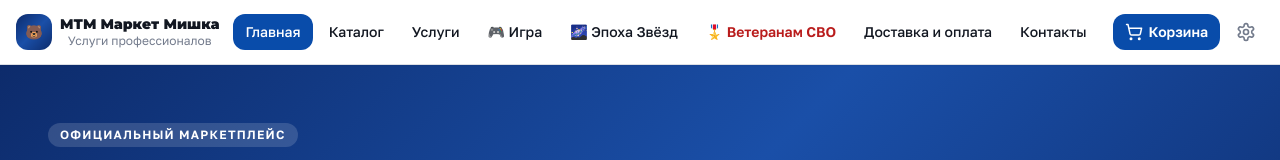
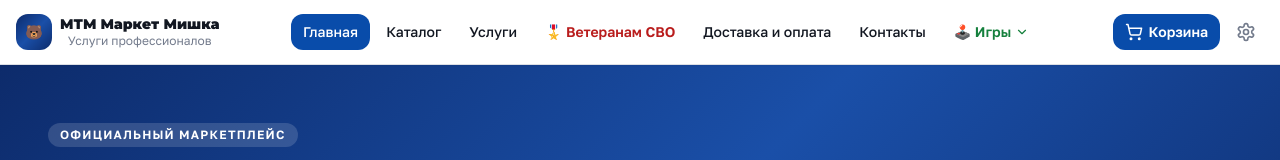
Before and after one commit to pr-poehali-dev/biotech-anime-store, a React (Vite) app: page / in a window 1280 px wide. Shown: the top 160 px of the page. Built offline with nearby package versions, Linux system fonts and the light colour scheme.

Commit message:
feat: зеленые метки игр в шапке

```diff
--- a/src/components/Header.tsx
+++ b/src/components/Header.tsx
@@ -1,4 +1,4 @@
-import { useState } from "react";
+import { useState, useRef, useEffect } from "react";
 import Icon from "@/components/ui/icon";
 import type { Page } from "@/App";
 
@@ -8,12 +8,17 @@ type HeaderProps = {
   cartCount: number;
 };
 
+const GAMES: Array<{ id: Page; label: string; desc: string }> = [
+  { id: "game",  label: "🎮 Игра",         desc: "Мини-игра" },
+  { id: "game2", label: "🌌 Эпоха Звёзд",  desc: "Стратегия" },
+];
+
+const GAME_IDS = GAMES.map(g => g.id);
+
 const NAV = [
-  { id: "home", label: "Главная" },
-  { id: "catalog", label: "Каталог" },
+  { id: "home",     label: "Главная" },
+  { id: "catalog",  label: "Каталог" },
   { id: "services", label: "Услуги" },
-  { id: "game", label: "🎮 Игра" },
-  { id: "game2", label: "🌌 Эпоха Звёзд" },
   { id: "veterans", label: "Ветеранам СВО" },
   { id: "delivery", label: "Доставка и оплата" },
   { id: "contacts", label: "Контакты" },
@@ -21,15 +26,29 @@ const NAV = [
 
 export default function Header({ page, setPage, cartCount }: HeaderProps) {
   const [menuOpen, setMenuOpen] = useState(false);
+  const [gamesOpen, setGamesOpen] = useState(false);
+  const [mobileGamesOpen, setMobileGamesOpen] = useState(false);
+  const dropRef = useRef<HTMLDivElement>(null);
+
+  const isGameActive = GAME_IDS.includes(page as Page);
+
+  // Закрывать dropdown при клике вне
+  useEffect(() => {
+    const handler = (e: MouseEvent) => {
+      if (dropRef.current && !dropRef.current.contains(e.target as Node)) {
+        setGamesOpen(false);
+      }
+    };
+    document.addEventListener('mousedown', handler);
+    return () => document.removeEventListener('mousedown', handler);
+  }, []);
 
   return (
     <header className="sticky top-0 z-50 bg-white border-b border-border shadow-sm">
       <div className="container mx-auto px-4">
         <div className="flex items-center justify-between h-16">
-          <button
-            onClick={() => setPage("home")}
-            className="flex items-center gap-2 group"
-          >
+          {/* Logo */}
+          <button onClick={() => setPage("home")} className="flex items-center gap-2 group">
             <div className="w-9 h-9 rounded-xl hero-gradient flex items-center justify-center text-white font-black text-sm">
               🐻
             </div>
@@ -41,6 +60,7 @@ export default function Header({ page, setPage, cartCount }: HeaderProps) {
             </div>
           </button>
 
+          {/* Desktop nav */}
           <nav className="hidden md:flex items-center gap-1">
             {NAV.map((n) => (
               <button
@@ -58,8 +78,46 @@ export default function Header({ page, setPage, cartCount }: HeaderProps) {
                 {n.label}
               </button>
             ))}
+
+            {/* Раздел Игры — dropdown */}
+            <div className="relative" ref={dropRef}>
+              <button
+                onClick={() => setGamesOpen(o => !o)}
+                className={`flex items-center gap-1 px-3 py-2 rounded-lg text-sm font-semibold transition-colors ${
+                  isGameActive
+                    ? "bg-green-600 text-white"
+                    : "text-green-700 hover:bg-green-50"
+                }`}
+              >
+                🕹️ Игры
+                <Icon name={gamesOpen ? "ChevronUp" : "ChevronDown"} size={14} />
+              </button>
+
+              {gamesOpen && (
+                <div className="absolute top-full right-0 mt-1 w-48 bg-white border border-border rounded-xl shadow-lg overflow-hidden z-50 animate-fade-in">
+                  {GAMES.map(g => (
+                    <button
+                      key={g.id}
+                      onClick={() => { setPage(g.id); setGamesOpen(false); }}
+                      className={`w-full text-left px-4 py-3 text-sm transition-colors flex items-center justify-between group ${
+                        page === g.id
+                          ? "bg-green-50 text-green-700 font-semibold"
+                          : "hover:bg-green-50 text-foreground"
+                      }`}
+                    >
+                      <span>{g.label}</span>
+                      <span className="text-xs text-muted-foreground group-hover:text-green-600">{g.desc}</span>
+                    </button>
+                  ))}
+                  <div className="px-4 py-2 bg-green-50 border-t border-green-100">
+                    <p className="text-[11px] text-green-700 font-medium">🎮 Раздел игр</p>
+                  </div>
+                </div>
+              )}
+            </div>
           </nav>
 
+          {/* Right buttons */}
           <div className="flex items-center gap-2">
             <button
               onClick={() => setPage("cart")}
@@ -91,6 +149,7 @@ export default function Header({ page, setPage, cartCount }: HeaderProps) {
           </div>
         </div>
 
+        {/* Mobile menu */}
         {menuOpen && (
           <div className="md:hidden pb-3 pt-1 border-t border-border animate-fade-in">
             {NAV.map((n) => (
@@ -98,14 +157,46 @@ export default function Header({ page, setPage, cartCount }: HeaderProps) {
                 key={n.id}
                 onClick={() => { setPage(n.id as Page); setMenuOpen(false); }}
                 className={`w-full text-left px-3 py-2.5 rounded-lg text-sm font-medium transition-colors mb-0.5 ${
-                  page === n.id ? "bg-primary text-primary-foreground" :
-                  n.id === "veterans" ? "text-red-700 font-semibold" : "hover:bg-secondary"
+                  page === n.id
+                    ? "bg-primary text-primary-foreground"
+                    : n.id === "veterans"
+                    ? "text-red-700 font-semibold"
+                    : "hover:bg-secondary"
                 }`}
               >
                 {n.id === "veterans" && "🎖️ "}
                 {n.label}
               </button>
             ))}
+
+            {/* Игры в мобильном меню */}
+            <button
+              onClick={() => setMobileGamesOpen(o => !o)}
+              className={`w-full text-left px-3 py-2.5 rounded-lg text-sm font-semibold transition-colors mb-0.5 flex items-center justify-between ${
+                isGameActive ? "bg-green-600 text-white" : "text-green-700 hover:bg-green-50"
+              }`}
+            >
+              <span>🕹️ Игры</span>
+              <Icon name={mobileGamesOpen ? "ChevronUp" : "ChevronDown"} size={14} />
+            </button>
+
+            {mobileGamesOpen && (
+              <div className="ml-3 border-l-2 border-green-200 pl-3 mb-1 space-y-0.5">
+                {GAMES.map(g => (
+                  <button
+                    key={g.id}
+                    onClick={() => { setPage(g.id); setMenuOpen(false); setMobileGamesOpen(false); }}
+                    className={`w-full text-left px-3 py-2 rounded-lg text-sm transition-colors ${
+                      page === g.id
+                        ? "bg-green-600 text-white font-semibold"
+                        : "text-green-700 hover:bg-green-50"
+                    }`}
+                  >
+                    {g.label}
+                  </button>
+                ))}
+              </div>
+            )}
           </div>
         )}
       </div>
```
